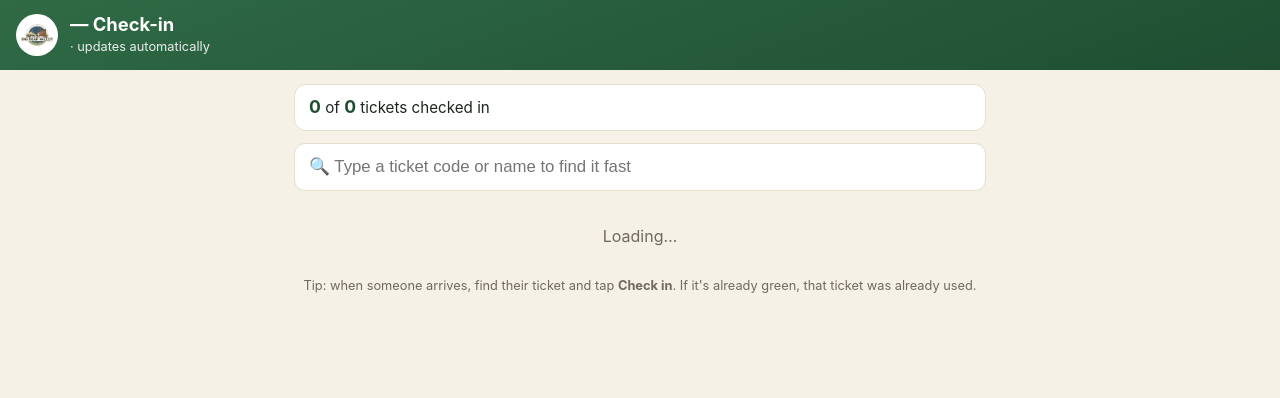
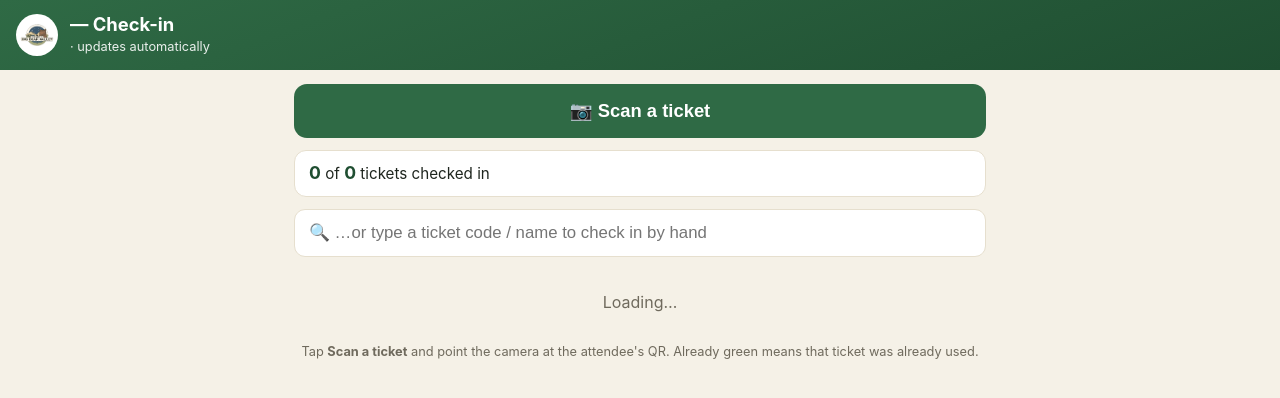
Before and after one commit to VisibleIntellect/oad-signup, a Flask app: template templates/checkin.html in a window 1280 px wide. Shown: the top 398 px of the page. Run offline with Flask 3, Linux system fonts and the light colour scheme; the template is opened without the code that fills it, so the values that code supplies are empty; some libraries are stand-ins or nearby versions.

Commit message:
Add files via upload

```diff
--- a/templates/checkin.html
+++ b/templates/checkin.html
@@ -4,9 +4,11 @@
 <meta charset="utf-8">
 <meta name="viewport" content="width=device-width, initial-scale=1">
 <title>Check-in — {{ activity_name }}</title>
+<script src="https://cdnjs.cloudflare.com/ajax/libs/html5-qrcode/2.3.8/html5-qrcode.min.js"></script>
 <style>
   :root{--green:#2f6a45;--green-d:#1f4e31;--bg:#f5f1e7;--card:#fff;--line:#e6dfce;
-        --muted:#6f6a5d;--ok:#2f6a45;--okbg:#e3f2e7}
+        --muted:#6f6a5d;--ok:#2f6a45;--okbg:#e3f2e7;--warn:#8f5f12;--warnbg:#fbefd9;
+        --bad:#9c3b2e;--badbg:#fbe3e0}
   *{box-sizing:border-box}
   body{margin:0;font-family:-apple-system,Segoe UI,Roboto,Helvetica,Arial,sans-serif;
        background:var(--bg);color:#1f261f;line-height:1.4}
@@ -17,6 +19,9 @@
   header h1{margin:0;font-size:1.15rem;line-height:1.15}
   header .sub{font-size:.8rem;opacity:.9;margin-top:2px}
   .wrap{max-width:720px;margin:0 auto;padding:14px}
+  .scanbtn{width:100%;border:0;border-radius:13px;background:var(--green);color:#fff;
+           font-size:1.15rem;font-weight:800;padding:16px;cursor:pointer;margin-bottom:12px;
+           display:flex;align-items:center;justify-content:center;gap:10px}
   .stat{background:var(--card);border:1px solid var(--line);border-radius:12px;
         padding:10px 14px;margin-bottom:12px;font-size:.95rem;display:flex;
         justify-content:space-between;align-items:center;gap:10px;flex-wrap:wrap}
@@ -45,6 +50,27 @@
   .done-tag{font-size:.8rem;color:var(--ok);font-weight:700;text-align:right;white-space:nowrap}
   .empty{padding:22px;text-align:center;color:var(--muted)}
   .foot{text-align:center;color:var(--muted);font-size:.8rem;margin:8px 0 24px}
+  /* Scanner overlay */
+  .scan-overlay{position:fixed;inset:0;background:#0e1a12;color:#fff;z-index:50;
+                display:none;flex-direction:column}
+  .scan-overlay.on{display:flex}
+  .scan-head{display:flex;justify-content:space-between;align-items:center;padding:14px 16px;
+             font-size:1.1rem;font-weight:800}
+  .scan-x{background:#ffffff22;color:#fff;border:0;border-radius:9px;padding:9px 14px;
+          font-weight:700;font-size:.95rem;cursor:pointer}
+  #reader{width:100%;max-width:460px;margin:0 auto}
+  #reader video{border-radius:12px}
+  .scan-hint{text-align:center;color:#cfe3d4;font-size:.9rem;padding:10px 16px}
+  .scan-result{margin:12px 16px;border-radius:14px;padding:16px 18px;display:none}
+  .scan-result.on{display:block}
+  .scan-result .big{font-size:1.3rem;font-weight:800;margin-bottom:4px}
+  .scan-result .det{font-size:1rem}
+  .scan-result.ok{background:var(--okbg);color:var(--green-d)}
+  .scan-result.warn{background:var(--warnbg);color:var(--warn)}
+  .scan-result.bad{background:var(--badbg);color:var(--bad)}
+  .scan-next{display:none;margin:4px 16px 16px;width:calc(100% - 32px);border:0;border-radius:12px;
+             background:#fff;color:var(--green-d);font-weight:800;font-size:1.05rem;padding:15px;cursor:pointer}
+  .scan-next.on{display:block}
 </style>
 </head>
 <body>
@@ -56,15 +82,26 @@
   </div>
 </header>
 <div class="wrap">
+  <button class="scanbtn" id="scanbtn">📷 Scan a ticket</button>
   <div class="stat">
     <span><b id="s-checked">0</b> of <b id="s-tickets">0</b> tickets checked in</span>
     <span id="s-people" class="sp"></span>
   </div>
-  <input class="filter" id="filter" placeholder="🔍 Type a ticket code or name to find it fast">
+  <input class="filter" id="filter" placeholder="🔍 …or type a ticket code / name to check in by hand">
   <div id="list"><div class="empty">Loading…</div></div>
-  <div class="foot">Tip: when someone arrives, find their ticket and tap <b>Check in</b>.
-    If it's already green, that ticket was already used.</div>
+  <div class="foot">Tap <b>Scan a ticket</b> and point the camera at the attendee's QR. Already green
+    means that ticket was already used.</div>
 </div>
+
+<div class="scan-overlay" id="scan-overlay">
+  <div class="scan-head"><span>Scan a ticket</span>
+    <button class="scan-x" id="scan-close">✕ Close</button></div>
+  <div id="reader"></div>
+  <div class="scan-hint" id="scan-hint">Point the camera at the QR code on their ticket.</div>
+  <div class="scan-result" id="scan-result"></div>
+  <button class="scan-next" id="scan-next">Scan next ticket</button>
+</div>
+
 <script>
 const TOKEN = {{ token|tojson }};
 const $ = id => document.getElementById(id);
@@ -78,7 +115,6 @@ async function load(){
     if(d.ok){ DATA = d; render(); }
   }catch(e){ /* keep last good */ }
 }
-
 async function mark(code, checked){
   try{
     const r = await fetch('/api/checkin/mark', {method:'POST',
@@ -89,13 +125,11 @@ async function mark(code, checked){
   }catch(e){ alert('Network error — try again.'); }
   await load();
 }
-
 function fmtTime(iso){
   if(!iso) return '';
   try{ return new Date(iso).toLocaleTimeString([], {hour:'numeric', minute:'2-digit'}); }
   catch(e){ return ''; }
 }
-
 function render(){
   $('s-checked').textContent = DATA.checked_tickets || 0;
   $('s-tickets').textContent = DATA.total_tickets || 0;
@@ -135,11 +169,81 @@ function render(){
   if(!shown){ box.innerHTML = '<div class="empty">'+
     (q ? 'No ticket matches "'+q+'".' : 'No sign-ups yet for this activity.')+'</div>'; }
 }
-
 $('filter').addEventListener('input', render);
 load();
 setInterval(load, 15000);
 document.addEventListener('visibilitychange', () => { if(!document.hidden) load(); });
+
+// ===== QR scanner =====
+let qr = null, busy = false;
+function vibrate(ms){ if(navigator.vibrate) try{ navigator.vibrate(ms); }catch(e){} }
+
+async function openScanner(){
+  $('scan-result').className = 'scan-result';
+  $('scan-next').classList.remove('on');
+  $('scan-hint').textContent = 'Point the camera at the QR code on their ticket.';
+  $('scan-overlay').classList.add('on');
+  busy = false;
+  try{
+    if(!qr) qr = new Html5Qrcode("reader");
+    await qr.start({ facingMode: "environment" },
+      { fps: 10, qrbox: { width: 250, height: 250 } },
+      onScan, () => {});
+  }catch(e){
+    $('scan-hint').textContent = 'Could not open the camera — allow camera access, or close this and check people in by tapping their name below.';
+  }
+}
+async function onScan(text){
+  if(busy) return; busy = true;
+  vibrate(70);
+  try{ await qr.pause(true); }catch(e){}
+  let d;
+  try{
+    const r = await fetch('/api/checkin/scan', {method:'POST',
+      headers:{'Content-Type':'application/json'},
+      body: JSON.stringify({token: TOKEN, code: text})});
+    d = await r.json();
+  }catch(e){ d = {ok:false, status:'neterr'}; }
+  showResult(d);
+  load();
+}
+function showResult(d){
+  const box = $('scan-result');
+  let cls='bad', big='', det='';
+  const who = d && d.name ? (d.name + (d.slot_label ? ' · ' + d.slot_label : '') +
+              (d.party_size ? ' · ' + d.party_size + ' spot' + (d.party_size==1?'':'s') : '')) : '';
+  const st = d && d.status;
+  if(st === 'checked_in'){ cls='ok'; big='✓ Checked in'; det = who; }
+  else if(st === 'already'){ cls='warn'; big='⚠ Already checked in';
+    det = who + (d.checked_in_at ? ' — at ' + fmtTime(d.checked_in_at) : '') +
+          '. This ticket was already used — do not admit again unless you undo it below.'; }
+  else if(st === 'wrong_activity'){ cls='bad'; big='✗ Wrong activity';
+    det = 'This ticket is for ' + (d.belongs_to||'another activity') + ', not this one.'; }
+  else if(st === 'not_found'){ cls='bad'; big='✗ Not a valid ticket';
+    det = (d.code||'') + " isn't on the system. Double-check with the person."; }
+  else { cls='bad'; big='Could not read that'; det='Try scanning again, or check them in by name below.'; }
+  box.className = 'scan-result on ' + cls;
+  box.innerHTML = '<div class="big">'+big+'</div><div class="det">'+det+'</div>';
+  $('scan-hint').textContent = '';
+  $('scan-next').classList.add('on');
+}
+async function scanNext(){
+  $('scan-result').className = 'scan-result';
+  $('scan-next').classList.remove('on');
+  $('scan-hint').textContent = 'Point the camera at the QR code on their ticket.';
+  busy = false;
+  try{ await qr.resume(); }catch(e){ try{ await qr.start({facingMode:"environment"},
+    {fps:10,qrbox:{width:250,height:250}}, onScan, ()=>{}); }catch(e2){} }
+}
+async function closeScanner(){
+  try{ if(qr){ await qr.stop(); } }catch(e){}
+  $('scan-overlay').classList.remove('on');
+  busy = false;
+  load();
+}
+$('scanbtn').onclick = openScanner;
+$('scan-next').onclick = scanNext;
+$('scan-close').onclick = closeScanner;
 </script>
 </body>
 </html>
--- a/templates/ticket.html
+++ b/templates/ticket.html
@@ -58,6 +58,12 @@
       </div>
       <div class="body">
         <div class="code">{{ r['ticket_code'] }}</div>
+        <div style="text-align:center;margin:0 0 18px">
+          <img src="/ticketqr/{{ r['ticket_code'] }}.png" alt="Ticket QR code"
+               width="210" height="210" style="width:210px;height:210px">
+          <div style="font-size:.85rem;color:var(--muted);margin-top:6px">
+            Show this at your activity to check in</div>
+        </div>
         <dl>
           <dt>Name</dt><dd>{{ r['name'] }}</dd>
           <dt>Activity</dt><dd>{{ r['activity_name'] }}</dd>
```
